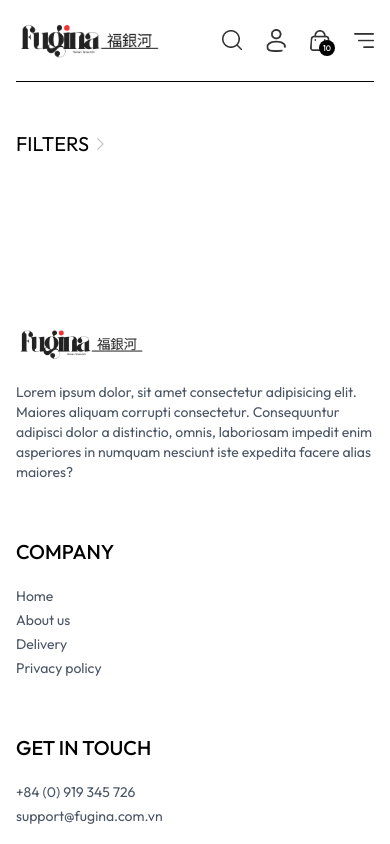
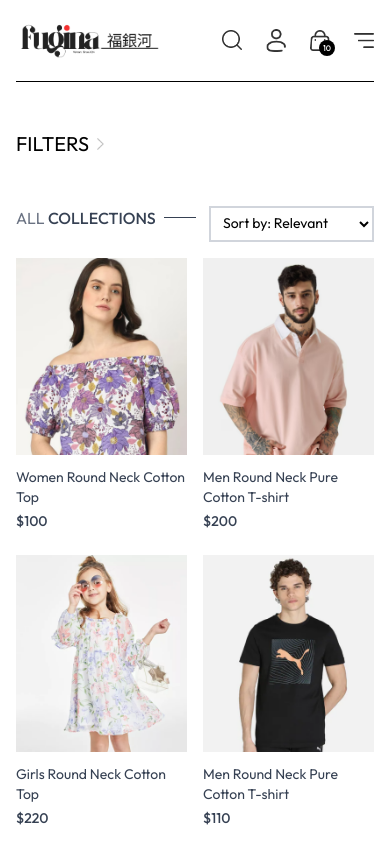
Before and after one commit to dangpvo/FuginaShop-React-Ecommerce, a React (Vite) app: page /collection in a window 390 px wide. Shown: the top 844 px of the page. Built offline with nearby package versions, Linux system fonts and the light colour scheme.

Commit message:
feat: finish the collection page UI with responsive

```diff
--- a/src/components/Title.jsx
+++ b/src/components/Title.jsx
@@ -3,7 +3,7 @@ import React from "react";
 const Title = ({ text1, text2 }) => {
   return (
     <div className="inline-flex gap-2 items-center mb-3">
-      <p className="w-8 sm:w-12 h-[1px] sm:h-[2px] bg-gray-700"></p>
+      {/* <p className="w-8 sm:w-12 h-[1px] sm:h-[2px] bg-gray-700"></p> */}
       <p className="text-gray-500">
         {text1} <span className="text-gray-700 font-medium">{text2}</span>
       </p>
--- a/src/pages/Collection.jsx
+++ b/src/pages/Collection.jsx
@@ -1,10 +1,15 @@
-import React, { useContext, useState } from "react";
+import React, { useContext, useEffect, useState } from "react";
 import { ShopContext } from "../context/ShopContext";
 import { assets } from "../assets/assets";
+import Title from "../components/Title";
+import ProductItem from "../components/ProductItem";
 
 const Collection = () => {
   const { products } = useContext(ShopContext);
   const [showFilter, setShowFilter] = useState(false);
+  const [filterProducts, setFilterProducts] = useState([]);
+
+  useEffect(() => setFilterProducts(products), []);
 
   return (
     <div className="flex flex-col sm:flex-row gap-1 sm: gap-10 pt-10 border-t">
@@ -67,6 +72,32 @@ const Collection = () => {
           </div>
         </div>
       </div>
+
+      {/* Right side - show products */}
+      <div className="flex-1">
+        <div className="flex justify-between text-base sm:text-2xl mb-4">
+          <Title text1={"ALL"} text2={"COLLECTIONS"}></Title>
+          {/* Product Sort Feature */}
+          <select className="border-2 border-gray-300 text-sm px-2">
+            <option value="relevant">Sort by: Relevant</option>
+            <option value="low-high">Sort by: Low to High</option>
+            <option value="high-low">Sort by: High to Low</option>
+          </select>
+        </div>
+
+        {/* List of products */}
+        <div className="grid grid-cols-2 md:grid-cols-3 lg:grid-cols-4 gap-4 gap-y-6">
+          {filterProducts.map((item, index) => (
+            <ProductItem
+              key={index}
+              id={item._id}
+              name={item.name}
+              price={item.price}
+              image={item.image}
+            ></ProductItem>
+          ))}
+        </div>
+      </div>
     </div>
   );
 };
```
